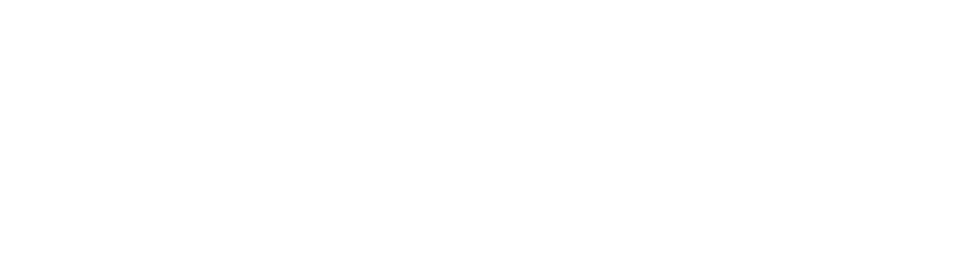
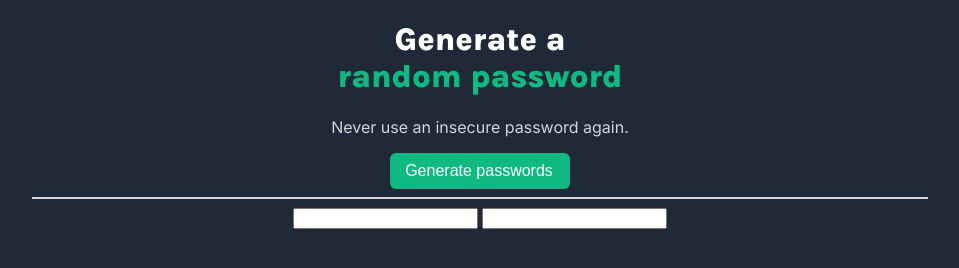
Before and after one commit to Lysdora/solo-project-pro-password-generator, a plain HTML site: page index.html in a window 1280 px wide. Shown: the whole page, without its empty margins (160-1119 px from the left). Drawn offline with Linux system fonts and the light colour scheme.

Commit message:
add global marker and styles

```diff
--- a/css/main.css
+++ b/css/main.css
@@ -0,0 +1,53 @@
+:root {
+  --color-bg: #1f2937;
+  --color-white: #fff;
+  --color-medium-grey: #d5d4d8;
+  --color-green: #10b981;
+}
+
+*,
+::before,
+::after {
+  box-sizing: border-box;
+}
+
+body {
+  background-color: var(--color-bg);
+  margin: 0;
+  padding: 0;
+  font-family: "Inter", sans-serif;
+  font-size: 16px;
+  text-align: center;
+}
+
+/* Header */
+
+h1 {
+  color: var(--color-white);
+  font-family: "Karla", sans-serif;
+}
+
+h1 span {
+  color: var(--color-green);
+}
+
+header p {
+  color: var(--color-medium-grey);
+}
+
+/* Main */
+
+main button {
+  background-color: var(--color-green);
+  color: var(--color-white);
+  border: none;
+  font-weight: 500;
+  font-size: 1rem;
+  padding: 9px 17px 9px 15px;
+  border-radius: 6px;
+}
+
+main hr {
+  border: 1px solid var(--color-medium-grey);
+  width: 70%;
+}
--- a/index.html
+++ b/index.html
@@ -4,11 +4,24 @@
 <head>
     <meta charset="UTF-8">
     <meta name="viewport" content="width=device-width, initial-scale=1.0">
+    <link rel="preconnect" href="https://fonts.googleapis.com">
+    <link rel="preconnect" href="https://fonts.gstatic.com" crossorigin>
+    <link href="https://fonts.googleapis.com/css2?family=Inter:wght@400;500&family=Karla:wght@800&display=swap" rel="stylesheet">
     <link rel="stylesheet" href="css/main.css">
     <title>Password Generator</title>
 </head>
 
 <body>
+    <header>
+        <h1>Generate a <br><span>random password</span></h1>
+        <p>Never use an insecure password again.</p>
+    </header>
+    <main>
+        <button>Generate passwords</button>
+        <hr>
+        <input type="text">
+        <input type="text">
+    </main>
     <script src="js/main.js"></script>
 </body>
 
```
